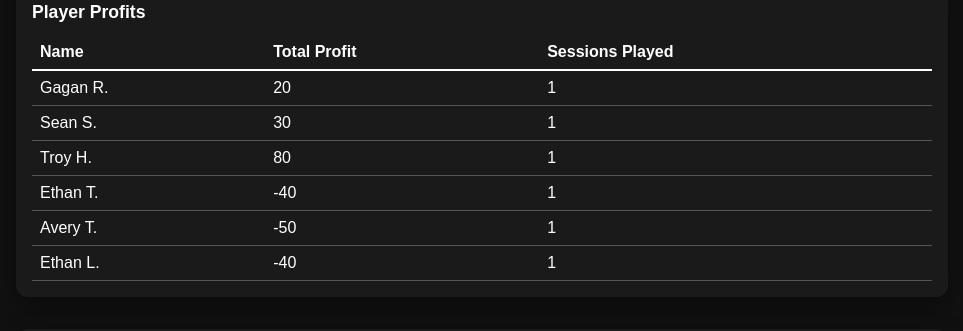
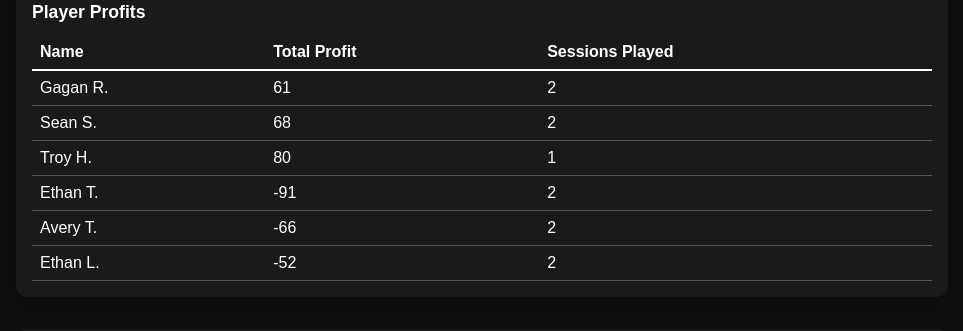
Before and after one commit to Grampur/bayareapoker, a React (Create React App) app: page / in a window 1280 px wide. Shown: the part 172-503 px from the top of the page, without its empty margins (158-1121 px from the left). Built offline with nearby package versions, Linux system fonts and the light colour scheme.

Commit message:
changed PNL

```diff
--- a/src/App.js
+++ b/src/App.js
@@ -24,7 +24,7 @@ const ChartCard = ({ title, src, height }) => (
         src={src}
         title={title}
         style={{
-          width: "900px",   // 👈 forces readable chart size
+          width: "900px",
           height: height,
           border: "none",
           background: "white",
@@ -35,7 +35,7 @@ const ChartCard = ({ title, src, height }) => (
       />
     </div>
 
-    {/* Optional mobile hint */}
+    {/*mobile hint */}
     <div
       style={{
         fontSize: "0.8rem",
@@ -105,12 +105,12 @@ const TableCard = ({ title, data }) => {
 
 export default function App() {
   const profitData = [
-    { Name: "Gagan R.", "Total Profit": 20, "Sessions Played": 1 },
-    { Name: "Sean S.", "Total Profit": 30, "Sessions Played": 1 },
+    { Name: "Gagan R.", "Total Profit": 61, "Sessions Played": 2 },
+    { Name: "Sean S.", "Total Profit": 68, "Sessions Played": 2 },
     { Name: "Troy H.", "Total Profit": 80, "Sessions Played": 1 },
-    { Name: "Ethan T.", "Total Profit": -40, "Sessions Played": 1 },
-    { Name: "Avery T.", "Total Profit": -50, "Sessions Played": 1 },
-    { Name: "Ethan L.", "Total Profit": -40, "Sessions Played": 1 },
+    { Name: "Ethan T.", "Total Profit": -91, "Sessions Played": 2 },
+    { Name: "Avery T.", "Total Profit": -66, "Sessions Played": 2 },
+    { Name: "Ethan L.", "Total Profit": -52, "Sessions Played": 2 },
   ];
 
 
```
